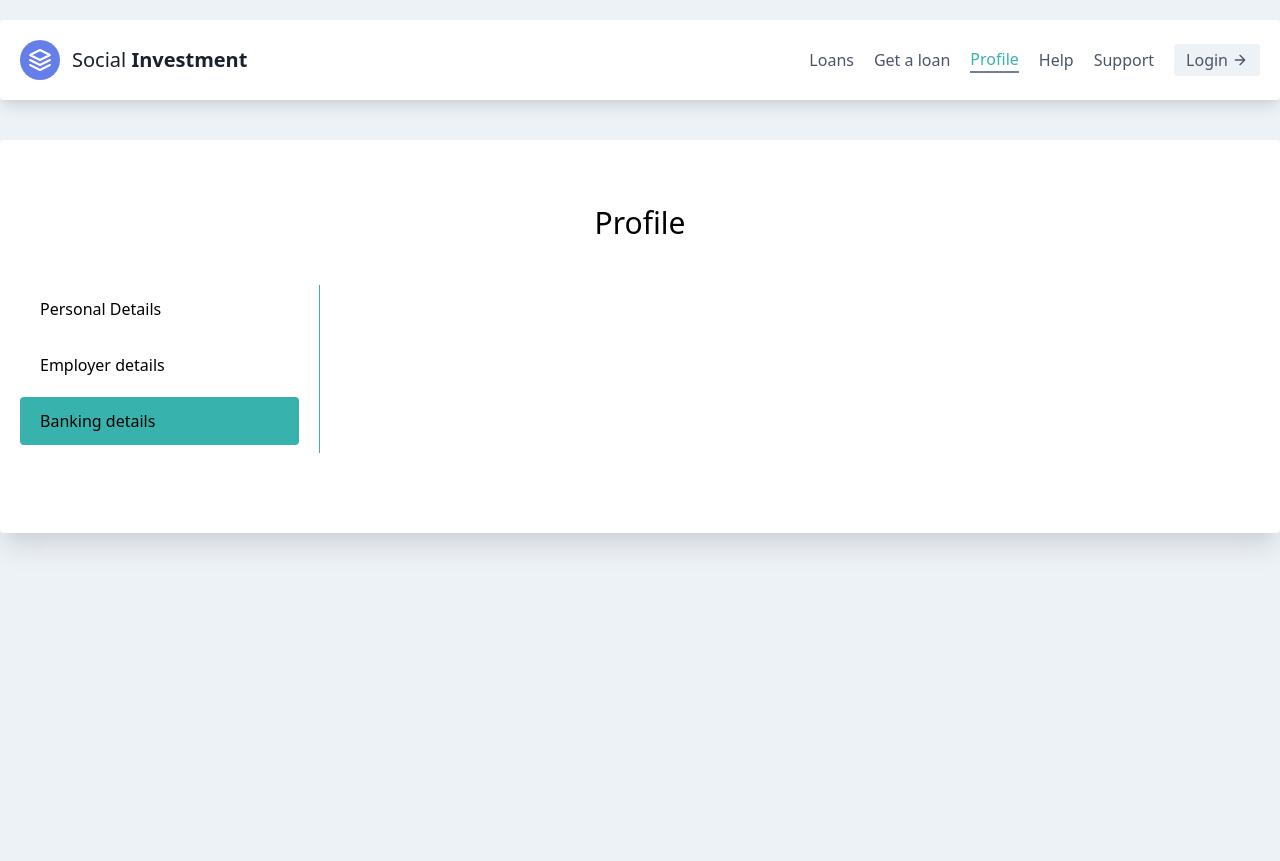
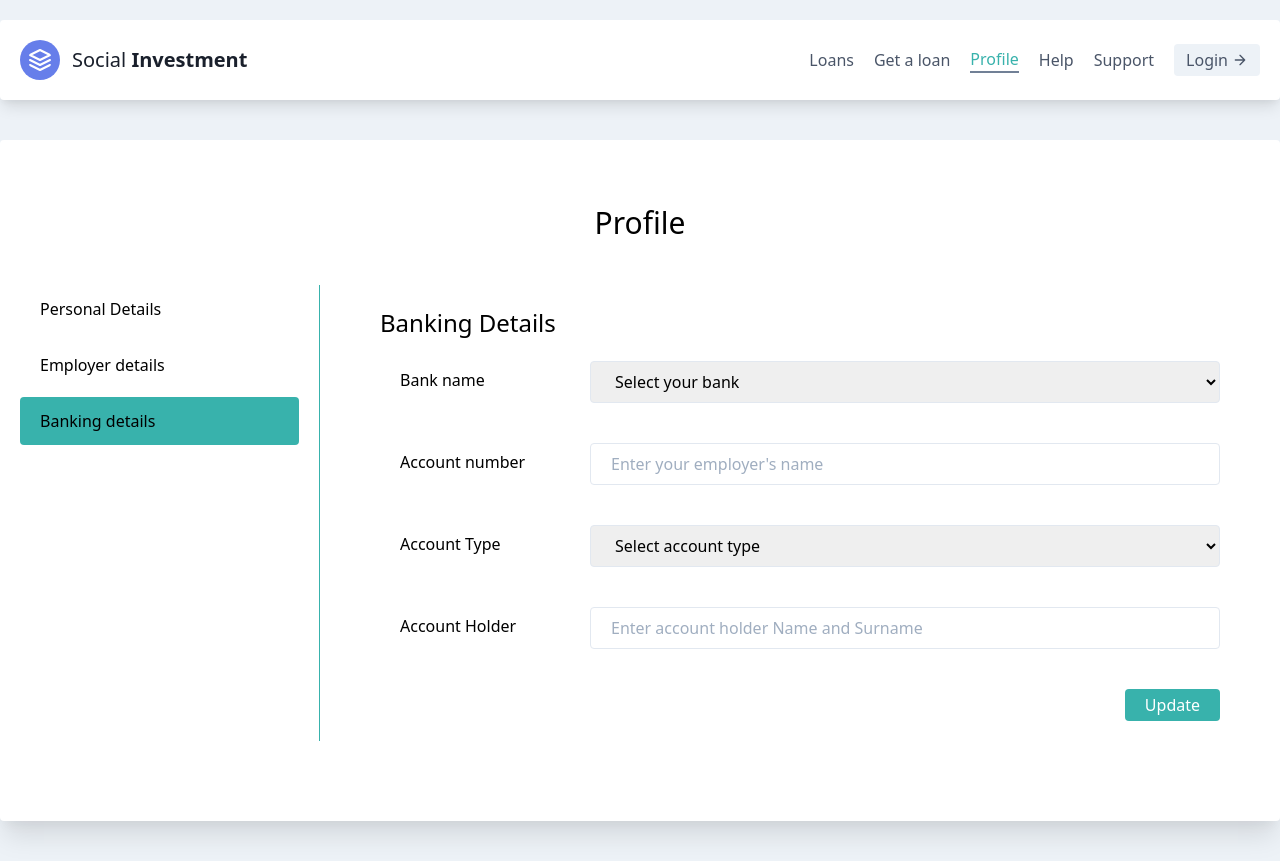
Before and after one commit to Spha88/social_investment, a React (Create React App) app in the folder client/: page /profile/banking-details in a window 1280 px wide. Before the commit the page ends 800 px from the top, so only its background shows below. Built offline with nearby package versions, Linux system fonts and the light colour scheme.

Commit message:
Add all paths or details to userModel

```diff
--- /dev/null
+++ b/client/src/components/pages/Profile/BankingDetails.js
@@ -0,0 +1,99 @@
+import React from 'react';
+import { useForm } from 'react-hook-form';
+
+import industries from './listOfIndustries';
+
+const BankingDetails = () => {
+    const { register, handleSubmit } = useForm();
+    const submit = data => console.log(data);
+
+
+    return (
+        <div className="px-10">
+            <header>
+                <h2 className="text-2xl mb-5">Banking Details</h2>
+            </header>
+            <form onSubmit={handleSubmit(submit)}>
+
+                <div className="mb-5">
+                    <div className={labelInputContClasses}>
+                        <label className={labelClasses} htmlFor="bankname">Bank name</label>
+                        <select className={inputClasses} ref={register} type="text" name="bankname">
+                            <option>Select your bank</option>
+                            <option value="absa">Absa</option>
+                            <option value="fbb">FNB</option>
+                            <option value="stdbank">Standard Bank</option>
+                            <option value="capitec">Capitec</option>
+                        </select>
+                    </div>
+                    <div className={errorClasses}></div>
+                </div>
+
+                <div className="mb-5">
+                    <div className={labelInputContClasses} >
+                        <label className={labelClasses} htmlFor="accountnumber">Account number</label>
+                        <input className={inputClasses} ref={register} type="text" name="accountnumber" placeholder="Enter your employer's name" />
+                    </div>
+                    <div className={errorClasses}></div>
+                </div>
+
+                <div className="mb-5">
+                    <div className={labelInputContClasses}>
+                        <label className={labelClasses} htmlFor="accounttype">Account Type</label>
+                        <select className={inputClasses} ref={register} name="accounttype" id="accounttype">
+                            <option value="">Select account type</option>
+                            <option value="savings">Savings</option>
+                            <option value="cheque">Cheque</option>
+                            <option value="current">Current</option>
+                            <option value="transmission">Transmission</option>
+                        </select>
+                    </div>
+                    <div className={errorClasses}></div>
+                </div>
+
+                <div className="mb-5">
+                    <div className={labelInputContClasses}>
+                        <label className={labelClasses} htmlFor="accountholder">Account Holder</label>
+                        <input className={inputClasses}
+                            ref={register} type="text"
+                            name="accountholder"
+                            placeholder="Enter account holder Name and Surname" />
+                    </div>
+                    <div className={errorClasses}></div>
+                </div>
+
+                <footer className="text-right">
+                    <button
+                        className="px-5 py-1 bg-teal-500 rounded text-white"
+                        type="submit">Update</button>
+                </footer>
+            </form>
+        </div>
+    )
+}
+const labelInputContClasses = `
+        lg:flex md:fex-col
+`
+
+const labelClasses = `
+        md:w-1/4 md:mb-1 md:pl-5 flex self-center
+    `
+const inputClasses = `
+        md:w-full
+        lg:w-3/4
+        border
+        rounded
+        px-5
+        py-2
+        focus:border-4
+        focus:border-teal-500
+        focus:outline-none
+    `
+const inputGroupClasses = `
+        border rounded px-5 py-2 mb-2 w-full focus:border-4 focus:border-teal-500 focus:outline-none
+`
+const errorClasses = `
+        error text-center text-red-700 h-5
+    `
+
+export default BankingDetails;
--- a/client/src/components/pages/Profile/EmployerDetails.js
+++ b/client/src/components/pages/Profile/EmployerDetails.js
@@ -125,7 +125,7 @@ const EmployerDetails = () => {
                                 type="number"
                                 name="years-working"
                                 placeholder="Enter number of years working">
-                                <option>Number of years</option>
+                                <option value="">Number of years</option>
                                 {/** Render 'number Years' defined above */}
                                 {years}
                             </select>
@@ -135,7 +135,7 @@ const EmployerDetails = () => {
                                 type="number"
                                 name="months-working"
                                 placeholder="Enter number of months working" >
-                                <option>Number of months</option>
+                                <option value="">Number of months</option>
                                 {months}
                             </select>
                         </div>
--- a/client/src/components/pages/Profile/Profile.js
+++ b/client/src/components/pages/Profile/Profile.js
@@ -5,6 +5,7 @@ import ProfileNav from './ProfileNav';
 import Container from '../../UI/Container';
 import PersonalDetails from './PersonalDetails';
 import EmployerDetails from './EmployerDetails';
+import BankingDetails from './BankingDetails';
 
 
 const Profile = () => {
@@ -24,6 +25,7 @@ const Profile = () => {
                         </Route>
                         <Route path="/profile/personal-details" component={PersonalDetails} />
                         <Route path="/profile/employer-details" component={EmployerDetails} />
+                        <Route path="/profile/banking-details" component={BankingDetails} />
                     </Switch>
                 </main>
             </div>
--- /dev/null
+++ b/client/src/components/pages/Profile/bankList.js
@@ -0,0 +1,3 @@
+const banks = [
+
+]
--- a/client/src/components/pages/loanApplication/LoanApplication.js
+++ b/client/src/components/pages/loanApplication/LoanApplication.js
@@ -3,6 +3,7 @@ import { useForm } from 'react-hook-form';
 import { useHistory } from 'react-router-dom';
 import axios from 'axios';
 
+import Container from '../../UI/Container';
 import SpinnerSmall from '../../UI/SpinnerSmall/SpinnerSmall';
 
 const LoanApplication = () => {
@@ -57,13 +58,11 @@ const LoanApplication = () => {
 
     }
 
-
-
     const inputClasses = `w-full bg-gray-100 rounded border border-gray-400 focus:outline-none focus:border-teal-500 text-base px-4 py-2`
 
     return (
 
-        <div className="container relative px-5 py-24 mx-auto bg-white mt-5 rounded shadow-xl">
+        <Container>
 
             {/** Spinner displays while making an http request to add loan */}
             {addingLoan && (
@@ -128,7 +127,7 @@ const LoanApplication = () => {
 
                 </form>
             </main>
-        </div>
+        </Container>
 
     )
 }
--- a/client/src/components/pages/loans/loans.js
+++ b/client/src/components/pages/loans/loans.js
@@ -1,6 +1,7 @@
 import React, { useEffect, useState } from 'react';
 import axios from 'axios';
 
+import Container from '../../UI/Container';
 import Loan from './Loan';
 import Spinner from '../../UI/Spinner/Spinner';
 
@@ -19,7 +20,7 @@ const Loans = () => {
     }, [])
 
     return (
-        <div className="container mx-auto my-10 bg-white rounded shadow-lg p-5">
+        <Container>
             <header className="pt-10">
                 <h2 className="text-4xl text-center mb-5">Loans</h2>
             </header>
@@ -34,8 +35,7 @@ const Loans = () => {
                     </div>
                 }
             </main>
-
-        </div>
+        </Container>
     )
 }
 
--- a/package.json
+++ b/package.json
@@ -28,6 +28,7 @@
     "jsonwebtoken": "^8.5.1",
     "moment": "^2.27.0",
     "mongoose": "^5.10.0",
+    "mongoose-validator": "^2.1.0",
     "passport": "^0.4.1",
     "passport-jwt": "^4.0.0",
     "passport-local": "^1.0.0"
```
Also changed, not shown: 2 other files (tests, documents, lock files or other folders).
